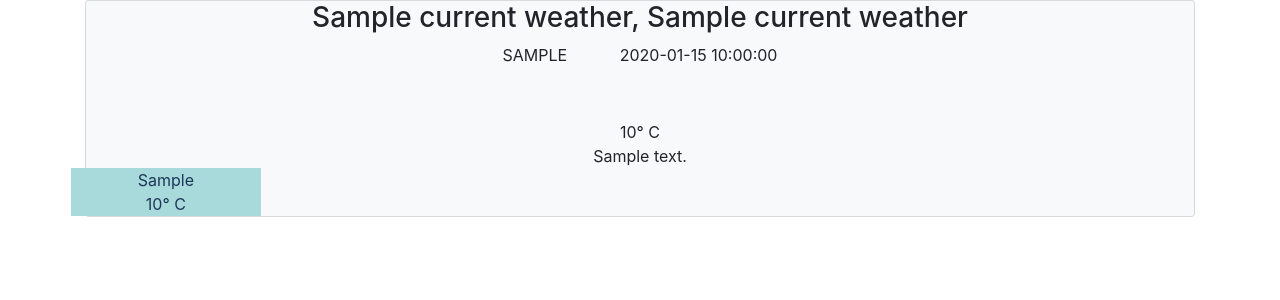
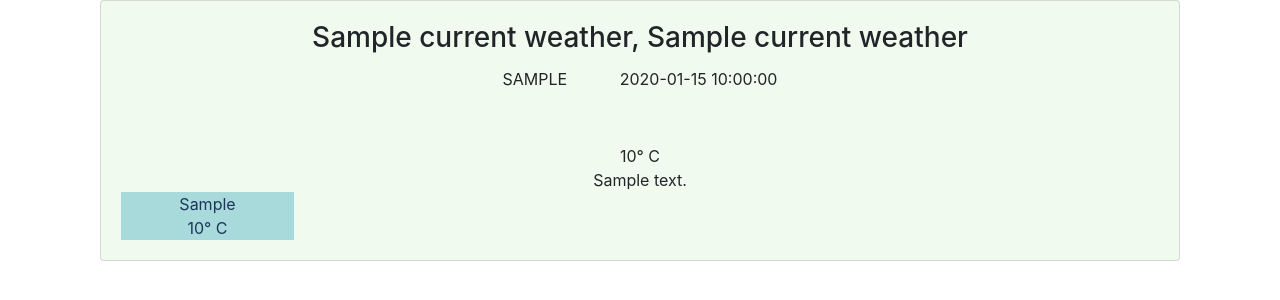
Before and after one commit to camilleb03/weather-app, a Flask app: template app/templates/weather/7_days_forecast.html in a window 1280 px wide. Shown: the part 56-356 px from the top of the page. Run offline with Flask 2, Linux system fonts and the light colour scheme; the template is opened without the code that fills it: most values are stand-ins (such as "Sample title", 1, 10 or a date in 2020); some libraries are stand-ins or nearby versions.

Commit message:
Modified design of forecast page

```diff
--- a/app/templates/weather/7_days_forecast.html
+++ b/app/templates/weather/7_days_forecast.html
@@ -1,31 +1,33 @@
 {% extends 'base.html' %}
 {% block page_name %}Forecast{% endblock %}
 {% block page_content %}
+
+<div class="col-lg 3 col-md-3 col-sm-12 col-xs-12">
   <!-- Card -->
-  <div class="card bg-light text-center">
-    <div class="card-block p-25">
-      <h3 class="white">
+  <div class="card bg-custom-light">
+    <div class="card-body text-center p-25">
+      <h3 class="card-title">
         <span class="font-size-30">{{current_weather.city_name}}, </span>{{current_weather.country_name}}
       </h3>
-      <p class="mb-30">
+      <p class=" card-text mb-30">
         <span class="mr-5">{{current_weather.day_of_week.upper()}}</span> {{current_weather.date}}
       </p>
       <div class="mb-30">
         <i class="mr-40 forecast-icon text-top wi {{current_weather.icon_id}}" id="ex4-rain" width="90" height="90"></i>
-        <div class="inline-block">
+        <div class="card-text">
           <span class="font-size-50">{{current_weather.temperature}}°
             <span class="font-size-40">C</span>
           </span>
         </div>
-        <span class="text-center">{{current_weather.description}}</span>
+        <span class="card-text">{{current_weather.description}}</span>
       </div>
-
-      <div class="row">
+      <!-- BEGIN : Next days forecast -->
+      <div class="row m-0">
         {% for day in daily_weather %}
-        <div class="col-2 {{ 'weather-next-day-even' if loop.index % 2 == 0 else 'weather-next-day-odd' }}">
+        <div class="col-sm-2 {{ 'weather-next-day-even' if loop.index % 2 == 0 else 'weather-next-day-odd' }}">
           <div>
-            <div class="mb-10">{{day.day_of_week}}</div>
-            <i class="wi {{day.icon_id}} font-size-30 mb-10"></i>
+            <div>{{day.day_of_week}}</div>
+            <i class="wi {{day.icon_id}}"></i>
             <div>{{day.temperature}}°
               <span class="font-size-12">C</span>
             </div>
@@ -33,6 +35,8 @@
         </div>
         {% endfor %}
       </div>
+      <!-- END : Next days forecast -->
     </div>
   </div>
+</div>
 {% endblock %}
```
